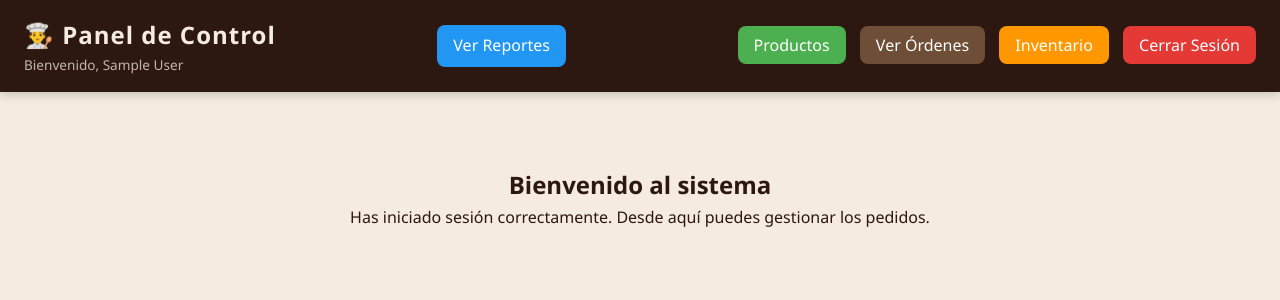
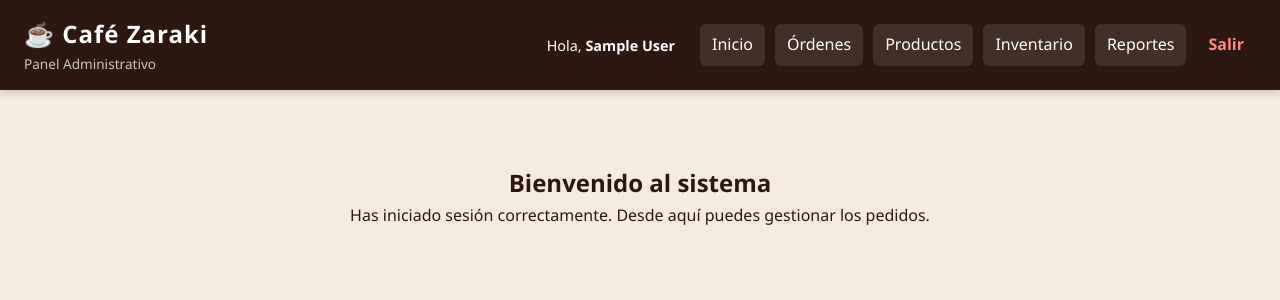
Before and after one commit to Minasuki/cafe-zaraki-php-java, a PHP site: page /dashboard.php in a window 1280 px wide. Shown: the top 300 px of the page. Run offline with PHP 8.4, Linux system fonts and the light colour scheme; the visitor is signed in with stand-in values (Sample User, id 1).

Commit message:
Refactor la estructura de las páginas para incluir un archivo de encabezado común y eliminar archivos innecesarios

```diff
--- a/backend-php/public/dashboard.php
+++ b/backend-php/public/dashboard.php
@@ -18,19 +18,7 @@ if (!isset($_SESSION['usuario_id'])) {
 </head>
 
 <body>
-    <header style="display: flex; justify-content: space-between; align-items: center;">
-        <div>
-            <h1>👨‍🍳 Panel de Control</h1>
-            <div class="subtitle">Bienvenido, <?= htmlspecialchars($_SESSION['usuario_nombre']) ?></div>
-        </div>
-        <a href="reporte.php" class="btn-info" style="text-decoration: none; padding: 8px 16px; border-radius: 8px; margin-right: 10px; background: var(--color-info); color: white;">Ver Reportes</a>
-        <div>
-            <a href="productos.php" class="btn-primary" style="text-decoration: none; padding: 8px 16px; border-radius: 8px; margin-right: 10px; background: #4caf50; color: white;">Productos</a>
-            <a href="empleado.html" class="btn-primary" style="text-decoration: none; padding: 8px 16px; border-radius: 8px; margin-right: 10px;">Ver Órdenes</a>
-            <a href="inventario.php" class="btn-warning" style="text-decoration: none; padding: 8px 16px; border-radius: 8px; margin-right: 10px; background: var(--color-alerta); color: white;">Inventario</a>
-            <a href="logout.php" class="btn-danger" style="text-decoration: none; padding: 8px 16px; border-radius: 8px;">Cerrar Sesión</a>
-        </div>
-    </header>
+    <?php include 'header.php'; ?>
 
     <main class="container">
         <div style="text-align: center; margin-top: 50px;">
--- /dev/null
+++ b/backend-php/public/header.php
@@ -0,0 +1,23 @@
+<?php
+// Solo iniciamos sesión si no está activa para evitar errores
+if (session_status() === PHP_SESSION_NONE) {
+    session_start();
+}
+?>
+<header style="display: flex; justify-content: space-between; align-items: center; background: var(--color-espresso); padding: 15px 24px; color: white;">
+    <div>
+        <h1 style="font-size: 1.5rem; margin: 0;">☕ Café Zaraki</h1>
+        <div style="font-size: 0.85rem; opacity: 0.75;">Panel Administrativo</div>
+    </div>
+    <nav style="display: flex; gap: 10px; align-items: center;">
+        <?php if (isset($_SESSION['usuario_id'])): ?>
+            <span style="font-size: 0.9rem; margin-right: 15px;">Hola, <strong><?= htmlspecialchars($_SESSION['usuario_nombre']) ?></strong></span>
+            <a href="dashboard.php" style="color: white; text-decoration: none; padding: 8px 12px; border-radius: 6px; background: rgba(255,255,255,0.1);">Inicio</a>
+            <a href="empleado.php" style="color: white; text-decoration: none; padding: 8px 12px; border-radius: 6px; background: rgba(255,255,255,0.1);">Órdenes</a>
+            <a href="productos.php" style="color: white; text-decoration: none; padding: 8px 12px; border-radius: 6px; background: rgba(255,255,255,0.1);">Productos</a>
+            <a href="inventario.php" style="color: white; text-decoration: none; padding: 8px 12px; border-radius: 6px; background: rgba(255,255,255,0.1);">Inventario</a>
+            <a href="reporte.php" style="color: white; text-decoration: none; padding: 8px 12px; border-radius: 6px; background: rgba(255,255,255,0.1);">Reportes</a>
+            <a href="logout.php" style="color: #ff8a80; text-decoration: none; padding: 8px 12px; border-radius: 6px; font-weight: bold;">Salir</a>
+        <?php endif; ?>
+    </nav>
+</header>
```
Also changed, not shown: backend-php/public/empleado.php (renamed from backend-php/public/empleado.html, +14 -9 lines), backend-php/public/inventario.php (+1 -10 lines), backend-php/public/productos.php (+1 -10 lines), backend-php/public/productos_archivados.php (+1 -10 lines), backend-php/public/reporte.php (+1 -10 lines).
